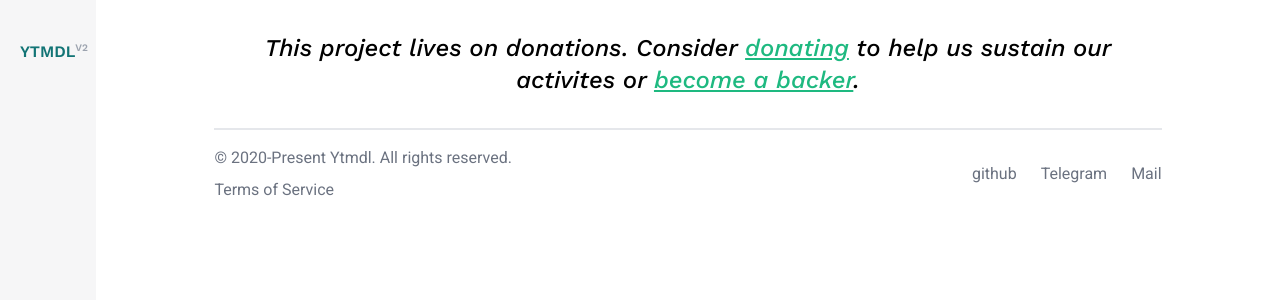
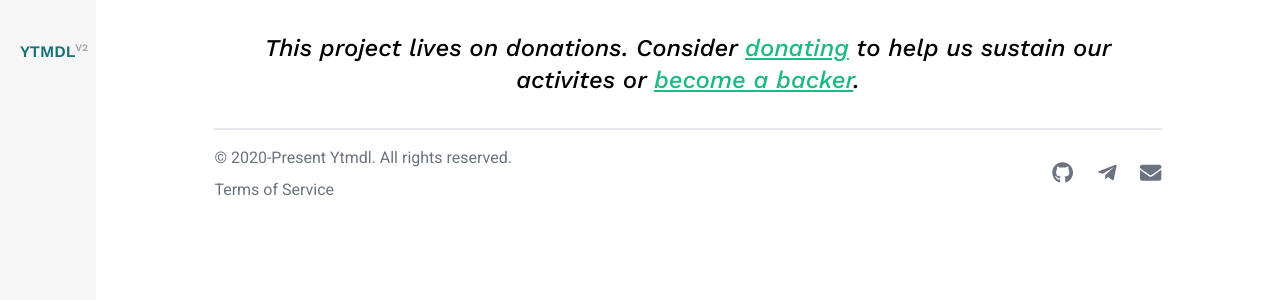
Before and after one commit to deepjyoti30/ytmdl-web-v2, a Vue app: page / in a window 1280 px wide. Shown: the top 300 px of the page. Built offline with nearby package versions, Linux system fonts and the light colour scheme; some icons are missing; what vue-resource would draw is missing.

Commit message:
Add some icons from fontawesome

```diff
--- a/package.json
+++ b/package.json
@@ -8,6 +8,9 @@
     "lint": "vue-cli-service lint"
   },
   "dependencies": {
+    "@fortawesome/fontawesome-svg-core": "^1.2.34",
+    "@fortawesome/free-brands-svg-icons": "^5.15.2",
+    "@fortawesome/free-solid-svg-icons": "^5.15.2",
     "@fortawesome/vue-fontawesome": "^2.0.2",
     "@tailwindcss/postcss7-compat": "^2.0.2",
     "autoprefixer": "^9.8.6",
--- a/src/components/Footer.vue
+++ b/src/components/Footer.vue
@@ -17,13 +17,22 @@
         <div class="social--content lg:mt-0 mt-6">
           <ul>
             <li>
-              <a href="https://github.com/deepjyoti30/ytmdl">github</a>
+              <a href="https://github.com/deepjyoti30/ytmdl">
+                <font-awesome-icon :icon="['fab', 'github']" size="lg" />
+              </a>
             </li>
             <li>
-              <a href="">Telegram</a>
+              <a href="">
+                <font-awesome-icon
+                  :icon="['fab', 'telegram-plane']"
+                  size="lg"
+                />
+              </a>
             </li>
             <li>
-              <a href="">Mail</a>
+              <a href="mailto:hello@deepjyoti30.dev">
+                <font-awesome-icon :icon="['fas', 'envelope']" size="lg" />
+              </a>
             </li>
           </ul>
         </div>
--- a/src/main.js
+++ b/src/main.js
@@ -4,6 +4,14 @@ import "./registerServiceWorker";
 import router from "./router";
 import "@/scss/_tailwind.scss";
 import VueResource from "vue-resource";
+
+import { library } from "@fortawesome/fontawesome-svg-core";
+import { faGithub, faTelegramPlane } from "@fortawesome/free-brands-svg-icons";
+import { faEnvelope } from "@fortawesome/free-solid-svg-icons";
+import { FontAwesomeIcon } from "@fortawesome/vue-fontawesome";
+
+library.add(faGithub, faTelegramPlane, faEnvelope);
+Vue.component("font-awesome-icon", FontAwesomeIcon);
 
 Vue.config.productionTip = false;
 
```
Also changed, not shown: 1 other file (tests, documents, lock files or other folders).
